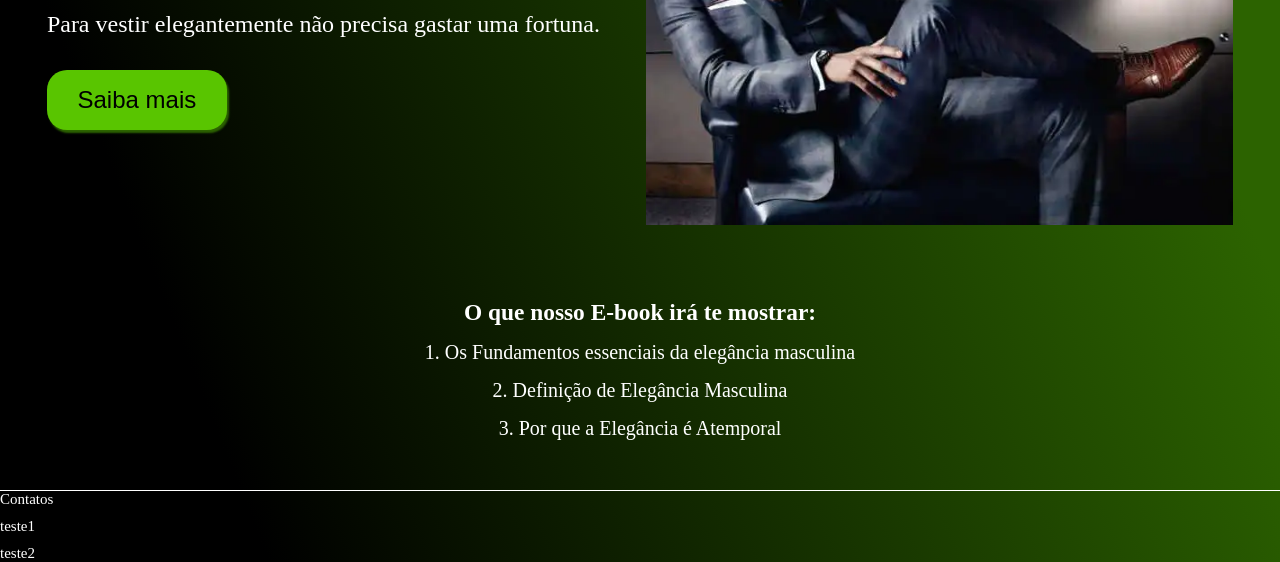
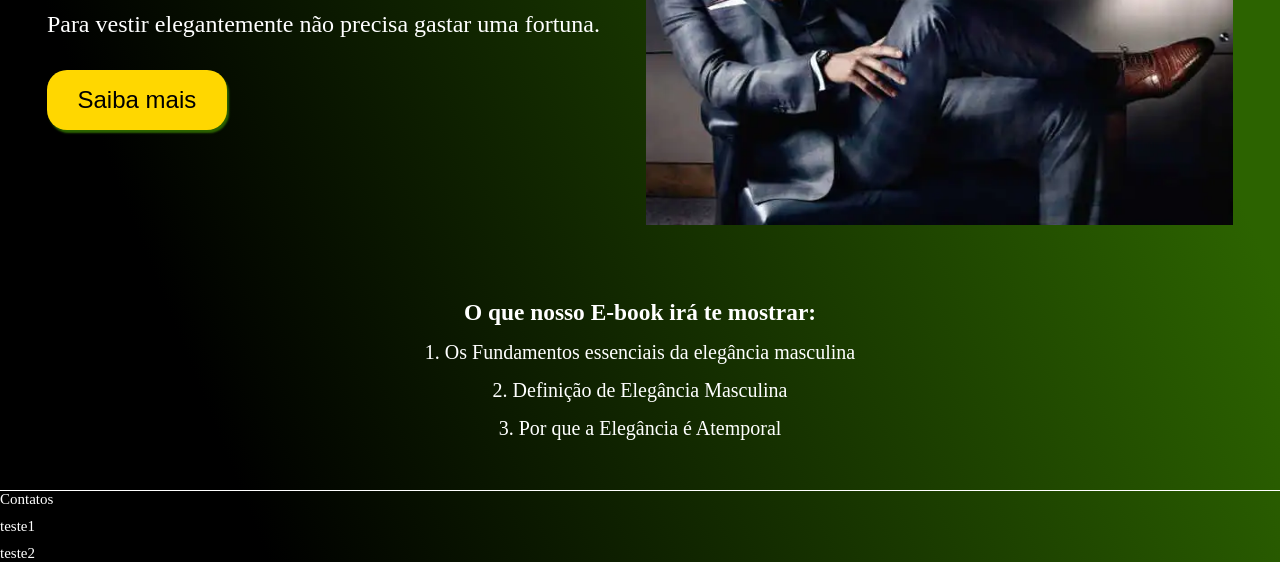
Before and after one commit to hamonh/landingp, a plain HTML site: page index.html in a window 1280 px wide. Shown: the part 285-847 px from the top of the page. Drawn offline with Linux system fonts and the light colour scheme.

Commit message:
botão dourado

```diff
--- a/css/style.css
+++ b/css/style.css
@@ -72,7 +72,7 @@ body {
     font-size: 24px;
 }
 .conteudo-principal-escrito-botao{
-    background-color: #59c500;
+    background-color: #ffd700;
     width: 180px;
     height: 60px;
     border: none;
@@ -83,6 +83,9 @@ body {
     font-size: 24px;
 }
 
+.conteudo-principal-escrito-botao:hover{
+    background-color: #ffffff;
+}
 .conteudo-principal-escrito-imagem{
     height: 400px;
 }
```
